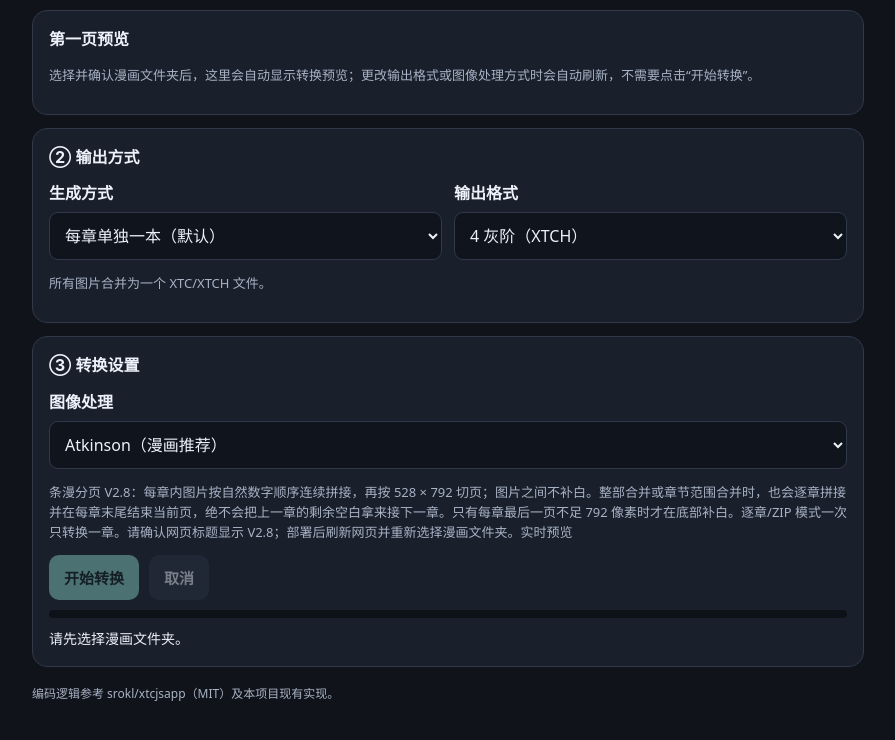
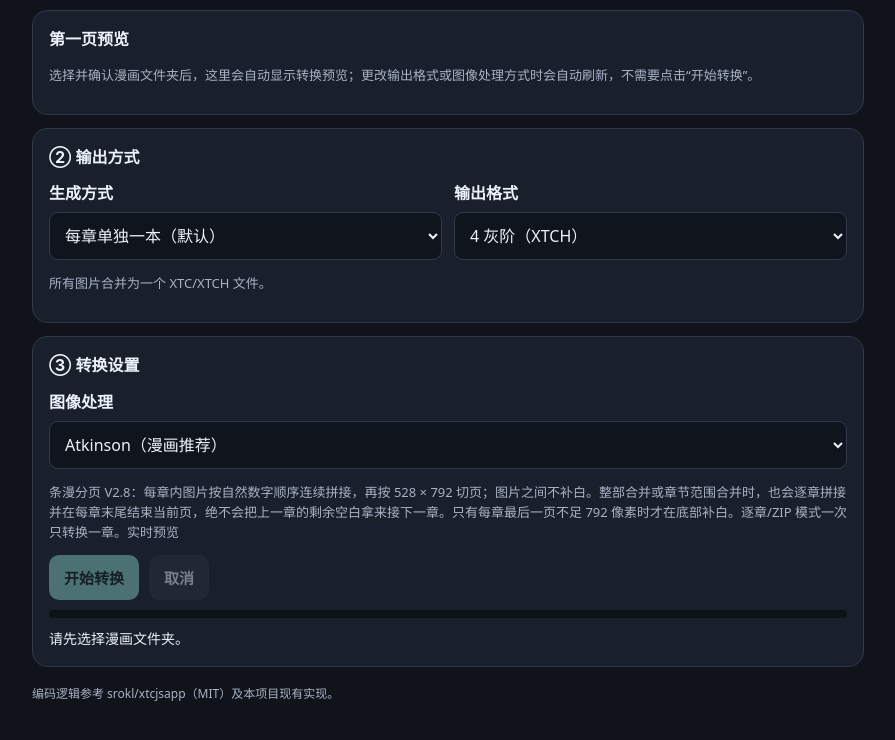
Before and after one commit to zukuxi/x3-manhwa-converter, a plain HTML site: page index.html in a window 1280 px wide. Shown: the part 531-1271 px from the top of the page, without its empty margins (192-1087 px from the left). Drawn offline with nearby package versions, Linux system fonts and the light colour scheme.

Commit message:
Update index.html

```diff
--- a/index.html
+++ b/index.html
@@ -5,6 +5,6 @@
 </style></head><body><main class="wrap"><h1>条漫文件夹图片 → X3 XTC </h1><p class="lead">选择漫画总文件夹，默认每章单独生成一本，或按每5本打包 ZIP。也支持整部合并或指定章节范围合并。所有处理都在本机浏览器进行，不会上传图片。</p>
 <section class="panel"><strong>① 选择漫画</strong><p class="hint">请选择包含各章节子文件夹的漫画总文件夹，目录结构应为“漫画名/章节文件夹/图片”。选择后请确认识别到的章节数量；如果显示“未分章图片”或章节数为 0，说明浏览器没有提供完整目录路径，无法自动分章，请换 Chrome 再试。</p><div class="pickers"><button id="pickFolder">选择整个漫画文件夹</button><button id="pickFiles" class="secondary">备用：多选图片文件</button></div><input id="folder" type="file" accept="image/*" webkitdirectory directory multiple><input id="files" type="file" accept="image/*" multiple><div class="row" style="margin-top:14px"><div class="field"><label for="bookTitle">漫画名（可修改）</label><input id="bookTitle" type="text" placeholder="自动使用文件夹名称"></div></div><label class="check"><input id="includeCover" type="checkbox" checked>如果有根目录 Cover.jpg，在整部合并模式下作为第一页</label><div id="fileStatus" class="status" style="margin-top:12px">尚未选择漫画。</div></section><section class="panel"><strong>第一页预览</strong><p id="previewStatus" class="hint">选择并确认漫画文件夹后，这里会自动显示转换预览；更改输出格式或图像处理方式时会自动刷新，不需要点击“开始转换”。</p><img id="preview" alt="第一页转换预览"></section>
 <section class="panel"><strong>② 输出方式</strong><div class="row" style="margin-top:12px"><div class="field"><label for="outputMode">生成方式</label><select id="outputMode"><option value="chapter" selected>每章单独一本（默认）</option><option value="merge">整部合并成一本</option><option value="range">指定章节范围合并</option></select></div><div class="field"><label for="depth">输出格式</label><select id="depth"><option value="2">4 灰阶（XTCH）</option><option value="1">黑白（XTC）</option></select></div></div><div id="rangeFields" class="row" style="margin-top:12px;display:none"><div class="field"><label for="fromChapter">从章节</label><select id="fromChapter"></select></div><div class="field"><label for="toChapter">到章节</label><select id="toChapter"></select></div></div><div id="zipFields" style="margin-top:12px;display:none"><label for="zipBatch">ZIP 打包数量</label><select id="zipBatch"><option value="none">不打包，逐章下载</option><option value="5" selected>每 5 本一个 ZIP（推荐）</option><option value="10">每 10 本一个 ZIP</option></select><p class="hint">逐章处理，生成一批 ZIP 后就下载并释放该批缓存，降低一次性占用。浏览器可能需要允许多个文件下载。</p></div><p id="modeHint" class="hint">所有图片合并为一个 XTC/XTCH 文件。</p></section>
-<section class="panel"><strong>③ 转换设置</strong><div class="row" style="margin-top:12px"><div class="field"><label for="dither">图像处理</label><select id="dither"><option value="atkinson">Atkinson（漫画推荐）</option><option value="floyd">Floyd–Steinberg</option><option value="none">无抖动</option></select></div></div><p class="hint">条漫分页 V2.8：每章内图片按自然数字顺序连续拼接，再按 528 × 792 切页；图片之间不补白。整部合并或章节范围合并时，也会逐章拼接并在每章末尾结束当前页，绝不会把上一章的剩余空白拿来接下一章。只有每章最后一页不足 792 像素时才在底部补白。逐章/ZIP 模式一次只转换一章。请确认网页标题显示 V2.8；部署后刷新网页并重新选择漫画文件夹。实时预览</p><div class="actions"><button id="go" disabled>开始转换</button><button id="cancel" class="secondary" disabled>取消</button></div><div class="progress"><div class="bar" id="bar"></div></div><div id="status" class="status">请先选择漫画文件夹。</div></section>
+<section class="panel"><strong>③ 转换设置</strong><div class="row" style="margin-top:12px"><div class="field"><label for="dither">图像处理</label><select id="dither"><option value="atkinson">Atkinson（漫画推荐）</option><option value="floyd">Floyd–Steinberg</option><option value="none">无抖动</option></select></div></div><p class="hint">条漫分页 V2.8：每章内图片按自然数字顺序连续拼接，再按 528 × 792 切页；图片之间不补白。整部合并或章节范围合并时，也会逐章拼接并在每章末尾结束当前页，绝不会把上一章的剩余空白拿来接下一章。只有每章最后一页不足 792 像素时才在底部补白。逐章/ZIP 模式一次只转换一章。实时预览</p><div class="actions"><button id="go" disabled>开始转换</button><button id="cancel" class="secondary" disabled>取消</button></div><div class="progress"><div class="bar" id="bar"></div></div><div id="status" class="status">请先选择漫画文件夹。</div></section>
 <p class="footer">编码逻辑参考 srokl/xtcjsapp（MIT）及本项目现有实现。</p></main>
 <script src="https://cdn.jsdelivr.net/npm/jszip@3.10.1/dist/jszip.min.js"></script><script type="module" src="./app.js?v=2.4"></script></body></html>
```
